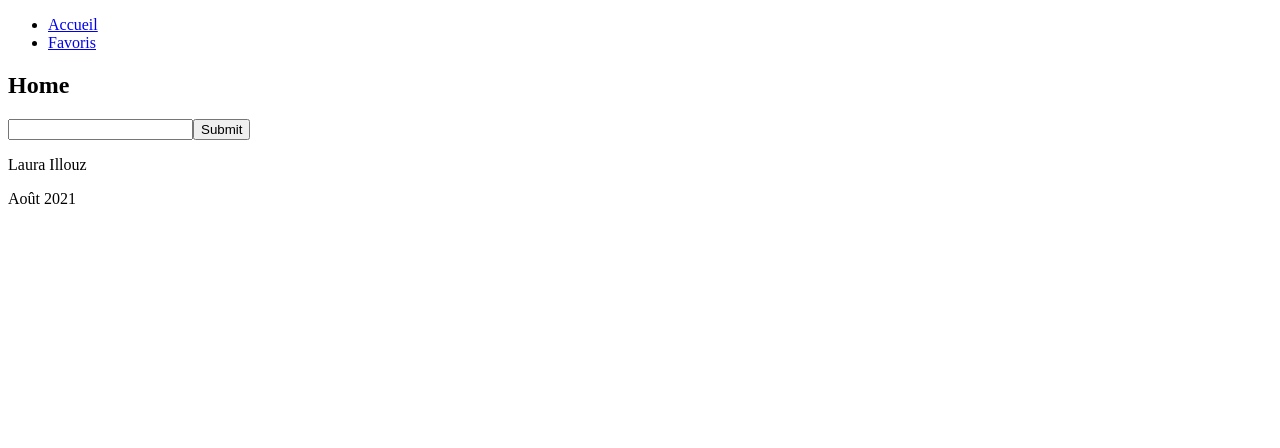
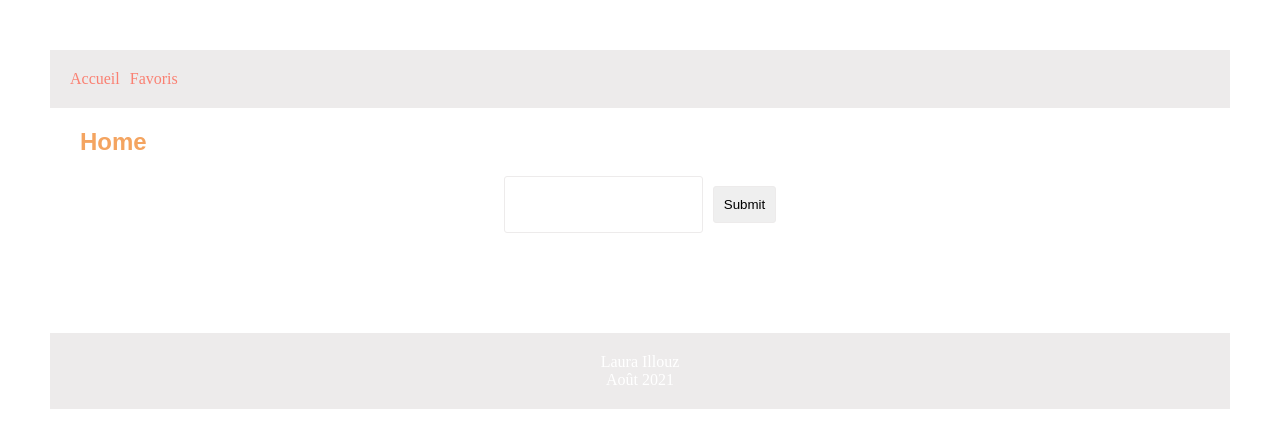
Before and after one commit to Lauraillouz/digitous-react, a React (Create React App) app in the folder weather/: page / in a window 1280 px wide. Shown: the top 448 px of the page. Built offline with nearby package versions, Linux system fonts and the light colour scheme.

Commit message:
added css

```diff
--- a/weather/src/App.css
+++ b/weather/src/App.css
@@ -0,0 +1,92 @@
+/* Général */
+* {
+  margin: 0;
+  padding: 0;
+}
+html {
+  font-family: "Source Sans Pro";
+  padding: 50px;
+}
+@font-face {
+  font-family: "Source Sans Pro", sans-serif;
+  src: url("https://fonts.googleapis.com/css2?family=Source+Sans+Pro:wght@300&display=swap");
+}
+@font-face {
+  font-family: "Ubuntu", sans-serif;
+  src: url("https://fonts.googleapis.com/css2?family=Source+Sans+Pro:wght@300&family=Ubuntu&display=swap");
+}
+
+/* Margins */
+.ms-10 {
+  margin-left: 10px;
+}
+.mb-20 {
+  margin-bottom: 20px;
+}
+.p-20 {
+  padding: 20px;
+}
+.mt-30 {
+  margin-top: 30px;
+}
+.m-10 {
+  margin: 10px;
+}
+
+/* Flex */
+.flex {
+  display: flex;
+}
+.justifyCenter {
+  justify-content: center;
+}
+
+/* Navbar */
+.navWrapper {
+  list-style-type: none;
+  background-color: rgb(237, 235, 235);
+}
+.navLink {
+  text-decoration: none;
+  color: salmon;
+}
+.navLink:hover {
+  font-weight: bolder;
+}
+
+/* Page title */
+.title {
+  font-family: "Ubuntu", sans-serif;
+  color: sandybrown;
+}
+
+/* Input + Button */
+.border {
+  border-radius: 3px;
+  border: 0.5px solid rgb(237, 235, 235);
+  padding: 10px;
+}
+.btn {
+  margin: 10px;
+}
+
+/* Footer */
+.footer {
+  margin-top: 100px;
+  background-color: rgb(237, 235, 235);
+  text-align: center;
+  color: white;
+}
+
+/* CityCard */
+.cityCard {
+  margin: 20px;
+}
+hr {
+  border: 0.5px solid rgb(237, 235, 235);
+  width: 30%;
+  margin: 0 auto;
+}
+.center {
+  text-align: center;
+}
--- a/weather/src/App.js
+++ b/weather/src/App.js
@@ -1,14 +1,14 @@
 // React
 import { BrowserRouter, Switch, Route } from "react-router-dom";
 import { createContext, useState } from "react";
-
 // Components
 import NavBar from "./components/NavBar";
 import Footer from "./components/Footer";
 //Views
 import Home from "./views/Home";
 import Favorites from "./views/Favorites";
-
+// CSS
+import "./App.css";
 // Context
 export const FavoritesContext = createContext();
 
--- a/weather/src/components/CityCard.js
+++ b/weather/src/components/CityCard.js
@@ -12,22 +12,27 @@ const CityCard = () => {
   };
 
   return (
-    <div>
+    <div className="mb-20 mt-30">
       {favoriteCitiesState.favoriteCities.map((favoriteCity) => {
         return (
           <div key={favoriteCity.id}>
-            <p>City: {favoriteCity.city}</p>
-            <p>
+            <p className="m-10 center">City: {favoriteCity.city}</p>
+            <hr></hr>
+            <p className="m-10 center">
               Temperature:
               {Math.floor(parseInt(favoriteCity.temperature) - 273.15) + " °C"}
             </p>
-            <p>Weather: {favoriteCity.weather}</p>
+            <hr></hr>
+            <p className="m-10 center">Weather: {favoriteCity.weather}</p>
+            <div className="flex justifyCenter">
               <button
+                className="btn border center"
                 type="button"
                 onClick={() => removeFromFavorites(favoriteCity.id)}
               >
                 Remove from favorites
               </button>
+            </div>
           </div>
         );
       })}
--- a/weather/src/components/Footer.js
+++ b/weather/src/components/Footer.js
@@ -1,6 +1,6 @@
 const Footer = () => {
   return (
-    <div>
+    <div className="footer p-20">
       <p>Laura Illouz</p>
       <p>Août 2021</p>
     </div>
--- a/weather/src/components/NavBar.js
+++ b/weather/src/components/NavBar.js
@@ -3,12 +3,16 @@ import { Link } from "react-router-dom";
 const NavBar = () => {
   return (
     <nav>
-      <ul>
+      <ul className="navWrapper p-20 flex">
         <li>
-          <Link to="/">Accueil</Link>
+          <Link className="navLink" to="/">
+            Accueil
+          </Link>
         </li>
         <li>
-          <Link to="/favorites">Favoris</Link>
+          <Link className="navLink ms-10" to="/favorites">
+            Favoris
+          </Link>
         </li>
       </ul>
     </nav>
--- a/weather/src/views/Favorites.js
+++ b/weather/src/views/Favorites.js
@@ -3,8 +3,8 @@ import CityCard from "../components/CityCard";
 
 const Favorites = () => {
   return (
-    <div>
-      <h2>Favorites</h2>
+    <div className="ms-10">
+      <h2 className="title p-20">Favorites</h2>
       <CityCard />
     </div>
   );
--- a/weather/src/views/Home.js
+++ b/weather/src/views/Home.js
@@ -45,25 +45,37 @@ const Home = () => {
   };
 
   return (
-    <div>
-      <h2>Home</h2>
+    <div className="ms-10">
+      <h2 className="title p-20">Home</h2>
 
-      <form onSubmit={handleSubmit(getCity)}>
-        <input type="text" {...register("city", { required: true })} />
+      <form className="flex justifyCenter" onSubmit={handleSubmit(getCity)}>
+        <input
+          className="border"
+          type="text"
+          {...register("city", { required: true })}
+        />
         {errors.city && <p>City is required.</p>}
-        <input type="submit" />
+        <input className="btn border" type="submit" />
       </form>
 
       {city && weather && temperature ? (
-        <div>
-          <p>City: {city}</p>
-          <p>
+        <div className="mb-20 mt-30">
+          <p className="m-10 center">City: {city}</p>
+          <hr></hr>
+          <p className="m-10 center">
             Temperature: {Math.floor(parseInt(temperature) - 273.15) + " °C"}
           </p>
-          <p>Weather: {weather}</p>
-          <button type="button" onClick={saveAsFavorite}>
-            Save as favorite
-          </button>
+          <hr></hr>
+          <p className="m-10 center">Weather: {weather}</p>
+          <div className="flex justifyCenter">
+            <button
+              className="btn border center"
+              type="button"
+              onClick={saveAsFavorite}
+            >
+              Save as favorite
+            </button>
+          </div>
         </div>
       ) : null}
     </div>
```
Lines whose indentation alone changed are shown as unchanged.
